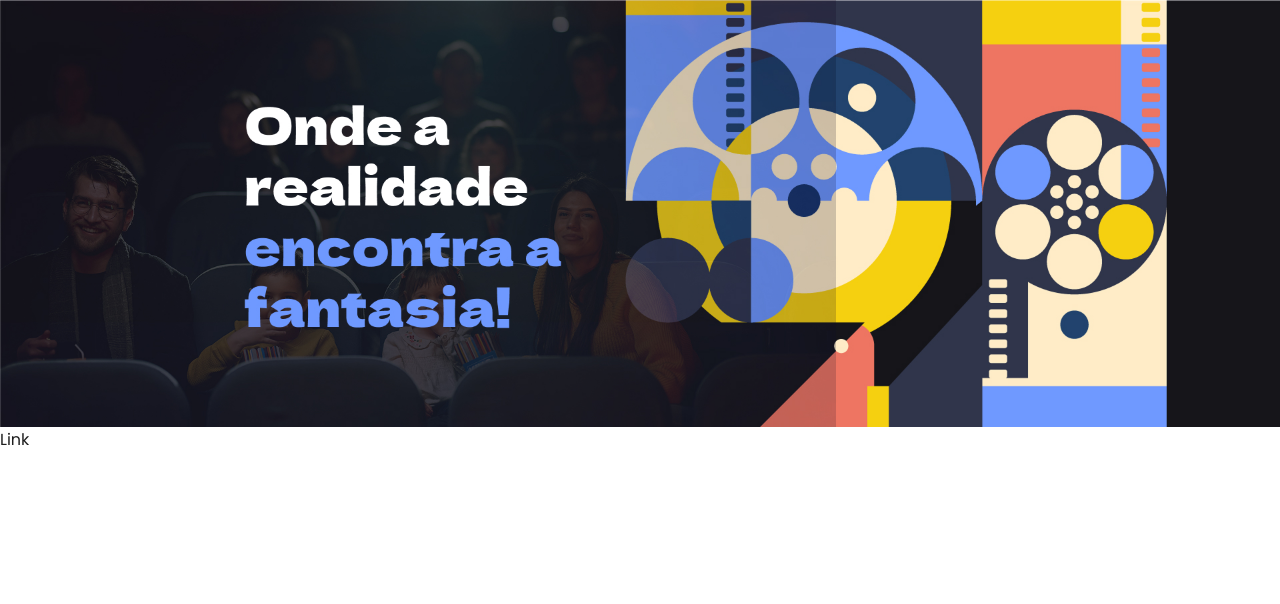
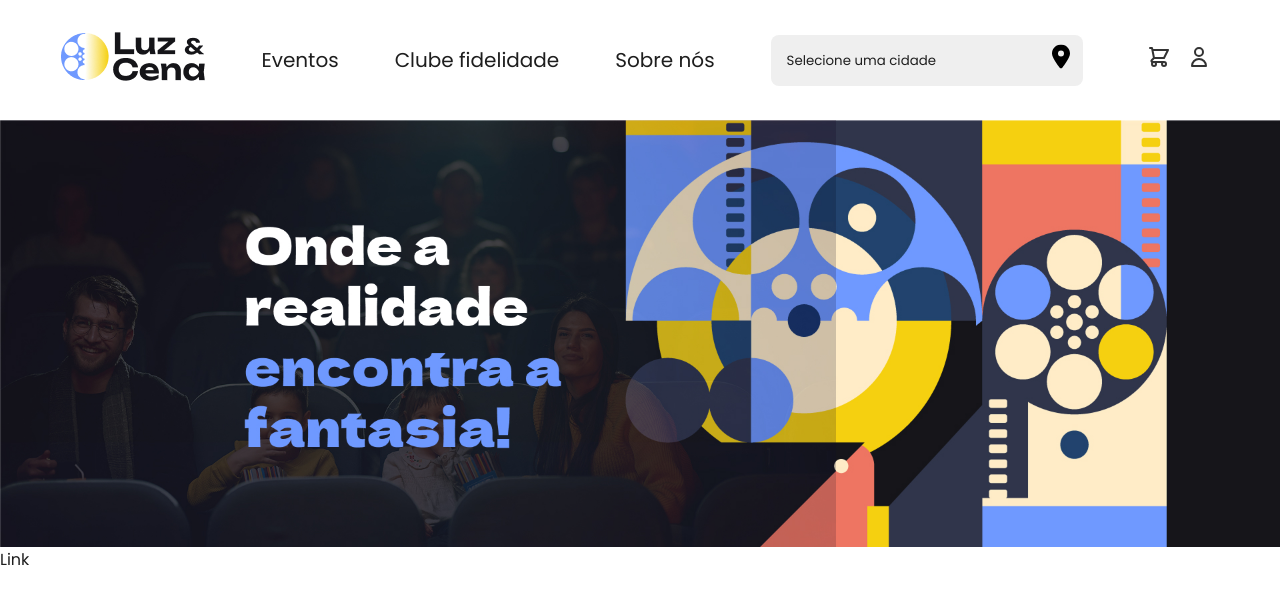
Before and after one commit to tairadev/alura-react-com-typescript, a React (Vite) app in the folder luz-e-cena/: page / in a window 1280 px wide. Shown: the top 604 px of the page. Built offline with nearby package versions, Linux system fonts and the light colour scheme; a web font is replaced by a local one.

Commit message:
montando o cabeçalho

```diff
--- a/luz-e-cena/src/App.tsx
+++ b/luz-e-cena/src/App.tsx
@@ -1,9 +1,11 @@
 import Banner from "./components/Banner"
+import Header from "./components/Header"
 import Link from "./components/Link"
 
 function App() {
   return (
     <>
+      <Header />
       <Banner src="./banner.jpg" alt="Banner" />
       <Link href="/" target="_blank">
         Link
--- /dev/null
+++ b/luz-e-cena/src/components/Header/components/HeaderActions.tsx
@@ -0,0 +1,18 @@
+import React from 'react'
+import Button from '../../Button'
+import { HiOutlineShoppingCart, HiOutlineUser } from 'react-icons/hi'
+
+const HeaderActions = () => {
+  return (
+    <div>
+      <Button variant="icon">
+        <HiOutlineShoppingCart />
+      </Button>
+      <Button variant="icon">
+        <HiOutlineUser />
+      </Button>
+    </div>
+  )
+}
+
+export default HeaderActions
--- /dev/null
+++ b/luz-e-cena/src/components/Header/components/HeaderLinks.tsx
@@ -0,0 +1,15 @@
+import React from 'react'
+import MenuList from '../../Menu/MenuList'
+import MenuItem from '../../Menu/Menuitem'
+
+const HeaderLinks = () => {
+  return (
+    <MenuList>
+      <MenuItem>Eventos</MenuItem>
+      <MenuItem>Clube fidelidade</MenuItem>
+      <MenuItem>Sobre nós</MenuItem>
+    </MenuList>
+  )
+}
+
+export default HeaderLinks
--- a/luz-e-cena/src/components/Header/index.tsx
+++ b/luz-e-cena/src/components/Header/index.tsx
@@ -1,8 +1,29 @@
 import React from 'react'
+import HeaderList from './components/HeaderList'
+import HeaderListItem from './components/HeaderListItem'
+import Logo from '../Logo'
+import HeaderLinks from './components/HeaderLinks'
+import HeaderFormFilters from './components/HeaderFormFilters'
+import HeaderActions from './components/HeaderActions'
 
 const Header = () => {
   return (
-    <div>Header</div>
+    <header>
+      <HeaderList>
+        <HeaderListItem>
+          <Logo src="/logo.png" />
+        </HeaderListItem>
+        <HeaderListItem>
+          <HeaderLinks />
+        </HeaderListItem>
+        <HeaderListItem>
+          <HeaderFormFilters />
+        </HeaderListItem>
+        <HeaderListItem>
+          <HeaderActions />
+        </HeaderListItem>
+      </HeaderList>
+    </header>
   )
 }
 
--- /dev/null
+++ b/luz-e-cena/src/components/Logo/index.tsx
@@ -0,0 +1,7 @@
+import React from "react";
+
+const Logo = ({ ...props }: React.ImgHTMLAttributes<HTMLImageElement>) => {
+  return <img {...props} />
+}
+
+export default Logo
--- /dev/null
+++ b/luz-e-cena/src/components/Menu/MenuList/MenuList.module.css
@@ -0,0 +1,20 @@
+.navegacao {
+    display: flex;
+    gap: var(--gap-xl);
+    font-family: var(--fonte-texto);
+    font-size: var(--font-size-m);
+    font-weight: 400;
+}
+
+.navegacao {
+    list-style: none;
+    padding-left: 0;
+}
+
+.navegacao li {
+    list-style: none;
+}
+
+.navegacao li a {
+    display: block;
+}
--- /dev/null
+++ b/luz-e-cena/src/components/Menu/MenuList/index.tsx
@@ -0,0 +1,12 @@
+import React from 'react'
+import styles from './MenuList.module.css'
+
+const MenuList = ({ children }: React.HTMLAttributes<HTMLUListElement>) => {
+  return (
+    <nav>
+      <ul className={styles.navegacao}>{children}</ul>
+    </nav>
+  )
+}
+
+export default MenuList
--- /dev/null
+++ b/luz-e-cena/src/components/Menu/Menuitem/index.tsx
@@ -0,0 +1,16 @@
+import React from 'react'
+import Link from '../../Link'
+
+interface MenuItemProps extends React.HTMLAttributes<HTMLLIElement> {
+  href?: string
+}
+
+const MenuItem = ({ children, href = '#' }: MenuItemProps) => {
+  return (
+    <li>
+      <Link href={href}>{children}</Link>
+    </li>
+  )
+}
+
+export default MenuItem
```
Also changed, not shown: luz-e-cena/public/logo-branca.png (added), luz-e-cena/public/logo.png.
